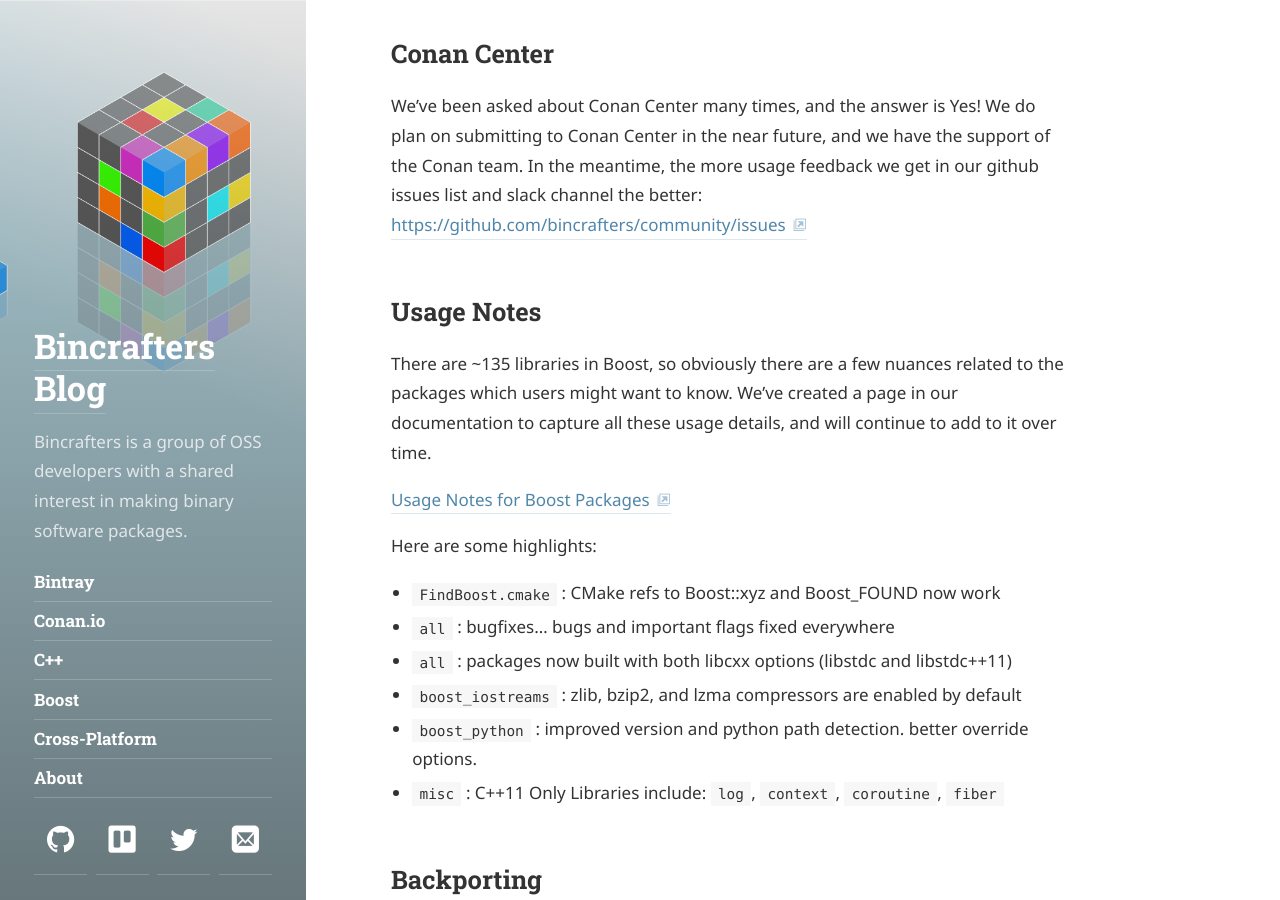
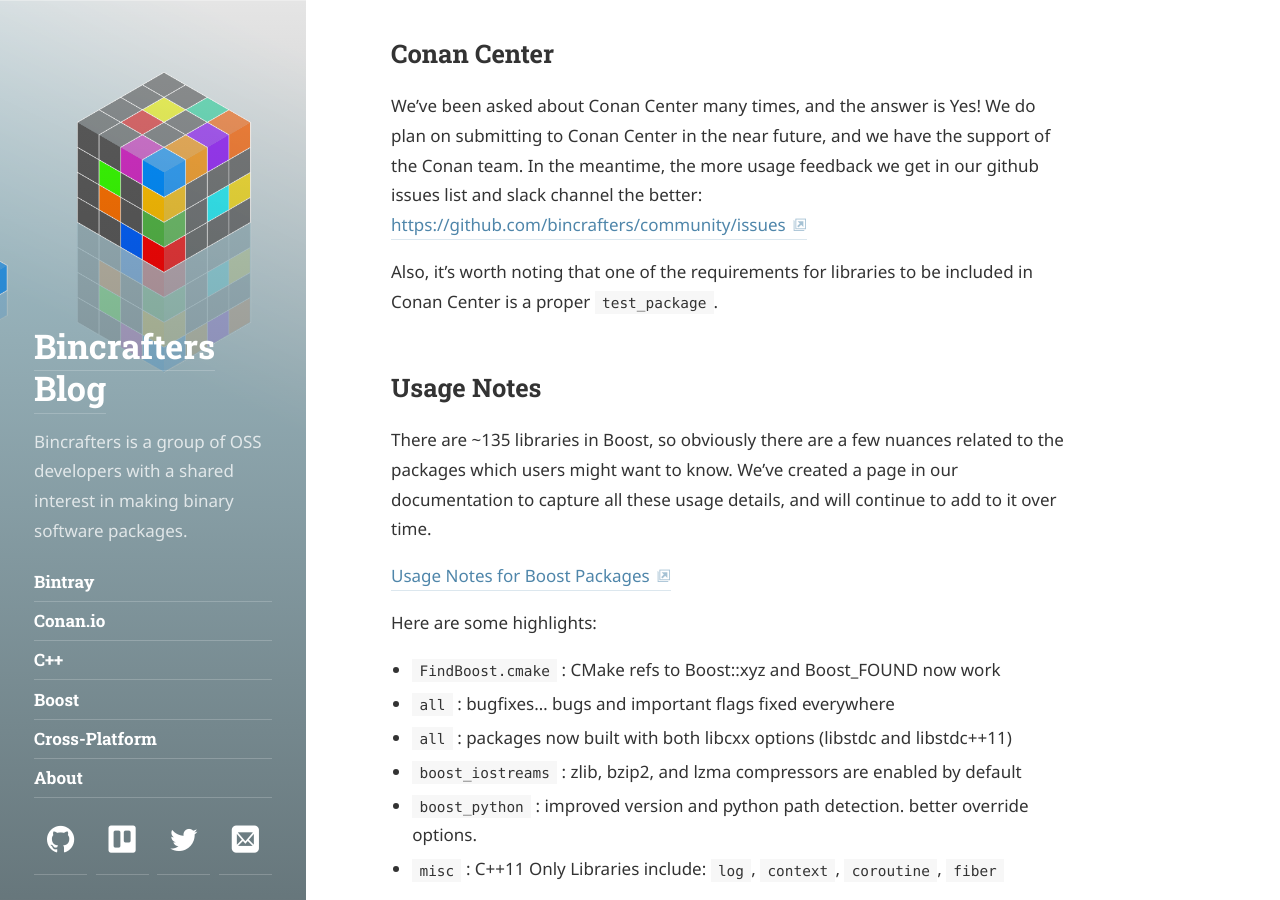
Before and after one commit to bincrafters/bincrafters.github.io, a Jekyll site: the page built from _posts/2018-02-12-Conan-Package-Boost-1-66-0.md, in a window 1280 px wide and 900 px high, scrolled down 714 px. Built offline with Jekyll 4.4.1, drawn with Linux system fonts in a browser that asks for light colours; some web fonts are replaced.

Commit message:
added note about tests and conan center

```diff
--- a/_posts/2018-02-12-Conan-Package-Boost-1-66-0.md
+++ b/_posts/2018-02-12-Conan-Package-Boost-1-66-0.md
@@ -14,6 +14,8 @@ If you want to help support the Bincrafters team and the modular Boost packages,
 ## Conan Center
 We've been asked about Conan Center many times, and the answer is Yes!  We do plan on submitting to Conan Center in the near future, and we have the support of the Conan team.  In the meantime, the more usage feedback we get in our github issues list and slack channel the better:
 [https://github.com/bincrafters/community/issues](https://github.com/bincrafters/community/issues)
+
+Also, it's worth noting that one of the requirements for libraries to be included in Conan Center is a proper `test_package`.
 
 ## Usage Notes
 There are ~135 libraries in Boost, so obviously there are a few nuances related to the packages which users might want to know.  We've created a page in our documentation to capture all these usage details, and will continue to add to it over time.
```
